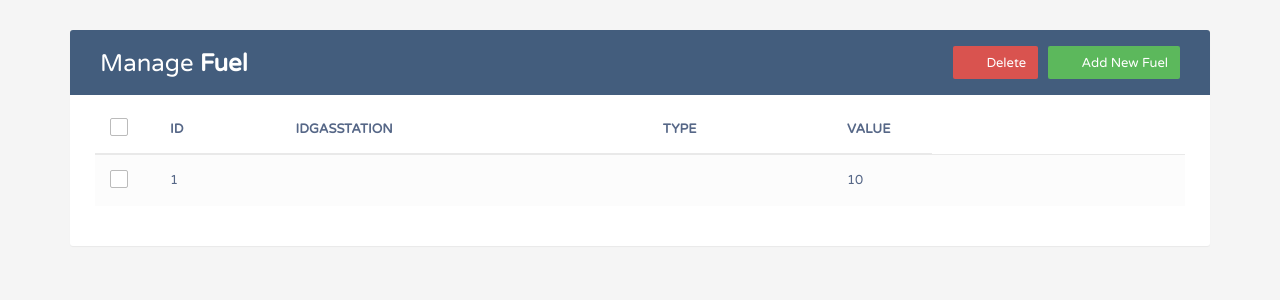
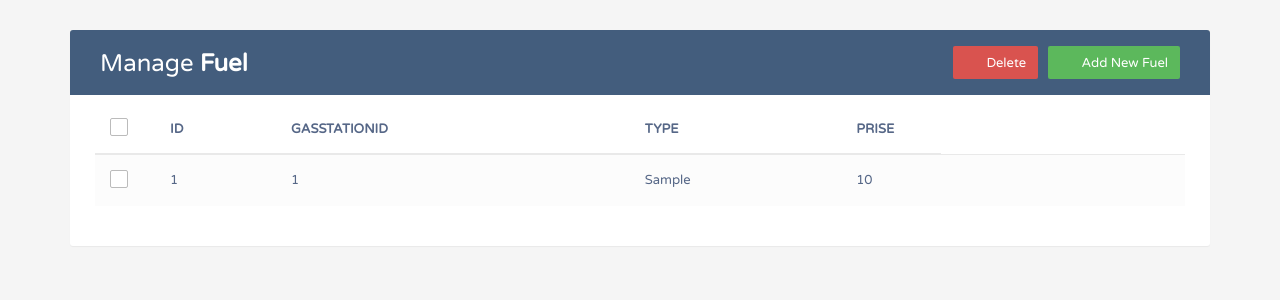
Before and after one commit to Kalebeadv/gasolina-project, a PHP site: page /fuel/index.php in a window 1280 px wide. Shown: the top 300 px of the page. Run offline with PHP 8.4, Linux system fonts and the light colour scheme; tables that the repository leaves empty or names only in its code hold one stand-in row (values such as "Sample post"); data that the repository does not hold is empty.

Commit message:
corrigindo algumas cisas no fuel, conflito de nomes com o banco

```diff
--- a/fuel/index.php
+++ b/fuel/index.php
@@ -44,18 +44,18 @@ include 'backend/database.php';
 							</span>
 						</th>
 						<th>ID</th>
+                        <th>GASSTATIONID</th>
+                        <th>TYPE</th>
+                        <th>PRISE</th>
 
-						<th>IDGASSTATION</th>
-						<th>TYPE</th>
-						<th>VALUE</th>
                     </tr>
                 </thead>
 				<tbody>
 
 				<?php
-					$result = mysqli_query($conn, "SELECT * FROM `fuel` WHERE 1");
-					$i = 1;
-					while ($row = mysqli_fetch_array($result)) {
+				$result = mysqli_query($conn,"SELECT `id`,`gasstationid`,`tyype`,`price` FROM `fuel` WHERE 1");
+					$i=1;
+					while($row = mysqli_fetch_array($result)) {
 				?>
 				<tr id="<?php echo $row["id"]; ?>">
 				<td>
@@ -66,14 +66,21 @@ include 'backend/database.php';
 						</td>
 
 					<td><?php echo $row["id"]; ?></td>
-							<td><?php echo $row["idGasstation"]; ?></td>
-							<td><?php echo $row["type"]; ?></td>
-							<td><?php echo $row["valor"]; ?></td>
+					<td><?php echo $row["gasstationid"]; ?></td>
+					<td><?php echo $row["tyype"]; ?></td>
+					<td><?php echo $row["price"]; ?></td>
+
 					<td>
 						<a href="#editEmployeeModal" class="edit" data-toggle="modal">
-									<i class="material-icons update" data-toggle="tooltip" data-id="<?php echo $row["id"]; ?>" data-idGasstation="<?php echo $row["idGasstation"]; ?>" data-type="<?php echo $row["type"]; ?>" data-valor="<?php echo $row["valor"]; ?>" title="Edit">&#xE254;</i>
+							<i class="material-icons update" data-toggle="tooltip"
+							data-id="<?php echo $row["id"]; ?>"
+							data-gasstationid="<?php echo $row["gasstationid"]; ?>"
+							data-tyype="<?php echo $row["tyype"]; ?>"
+							data-price="<?php echo $row["price"]; ?>"
+							title="Edit">&#xE254;</i>
 						</a>
-								<a href="#deleteEmployeeModal" class="delete" data-id="<?php echo $row["id"]; ?>" data-toggle="modal"><i class="material-icons" data-toggle="tooltip" title="Delete">&#xE872;</i></a>
+						<a href="#deleteEmployeeModal" class="delete" data-id="<?php echo $row["id"]; ?>" data-toggle="modal"><i class="material-icons" data-toggle="tooltip"
+						 title="Delete">&#xE872;</i></a>
                     </td>
 				</tr>
 				<?php
@@ -82,6 +89,7 @@ include 'backend/database.php';
 				?>
 				</tbody>
 			</table>
+
 
 		</div>
 	</div>
@@ -95,19 +103,17 @@ include 'backend/database.php';
 						<button type="button" class="close" data-dismiss="modal" aria-hidden="true">&times;</button>
 					</div>
 					<div class="modal-body">
-						<div class="modal-body">
 						<div class="form-group">
-								<label>ID GASSTATION</label>
-								<input type="number" id="idGasstation" name="idGasstation" class="form-control" required>
+							<label>GASSTATION ID</label>
+							<input type="number" id="gasstationid" name="gasstationid" class="form-control" required>
 						</div>
 						<div class="form-group">
 							<label>TYPE</label>
-								<input type="text" id="type" name="type" class="form-control" required>
+							<input type="text" id="tyype" name="tyype" class="form-control" required>
 						</div>
 						<div class="form-group">
-								<label>VALUE</label>
-								<input type="text" id="valor" name="valor" class="form-control" required>
-							</div>
+							<label>PRICE</label>
+							<input type="number" id="price" name="price" class="form-control" required>
 						</div>
 					</div>
 					<div class="modal-footer">
@@ -130,18 +136,17 @@ include 'backend/database.php';
 					</div>
 					<div class="modal-body">
 						<input type="hidden" id="id_u" name="id" class="form-control" required>
-						<div class="modal-body">
 						<div class="form-group">
-								<label>ID GASSTATION</label>
-								<input type="number" id="idGasstation_u" name="idGasstation" class="form-control" required>
+							<label>GASSTATION ID</label>
+							<input type="text" id="gasstationid_u" name="gassationid" class="form-control" required>
 						</div>
 						<div class="form-group">
 							<label>TYPE</label>
-								<input type="text" id="type_u" name="type" class="form-control" required>
+							<input type="text" id="tyype_u" name="tyype" class="form-control" required>
 						</div>
 						<div class="form-group">
-								<label>VALUE</label>
-								<input type="text" id="valor_u" name="valor" class="form-control" required>
+							<label>PRICE</label>
+							<input type="text" id="price_u" name="price" class="form-control" required>
 						</div>
 					</div>
 					<div class="modal-footer">
```
Also changed, not shown: fuel/ajax.js (+7 -6 lines), fuel/backend/save.php (+11 -12 lines). Lines whose indentation alone changed are shown as unchanged.
